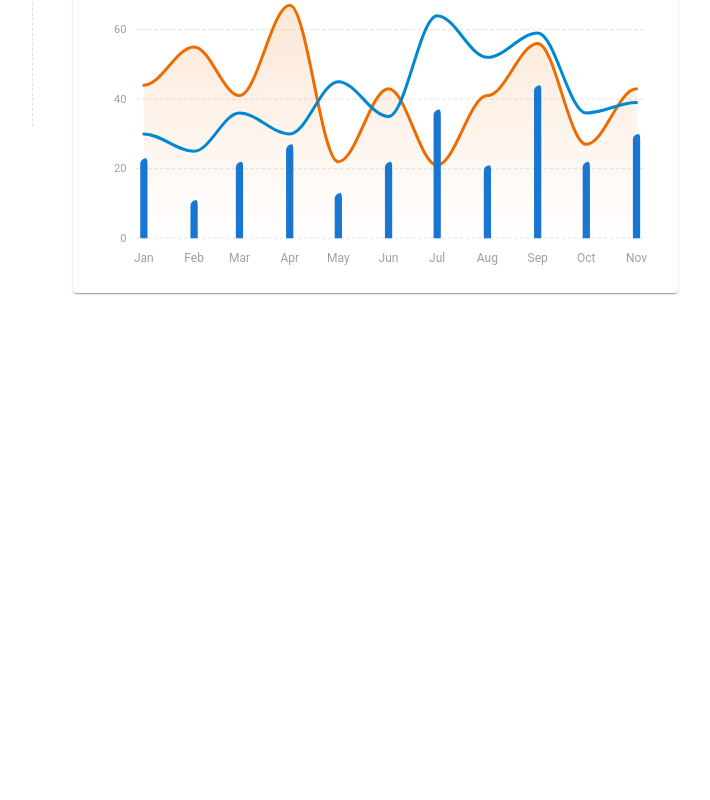
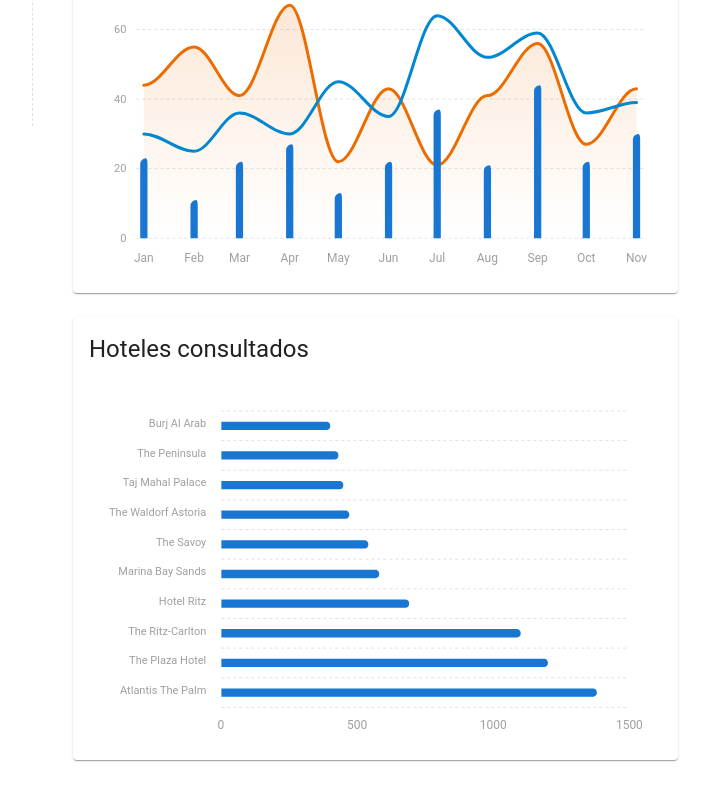
Before and after one commit to JuanDavid1925/XYZ, a React (Create React App) app in the folder frontend/: page /dashboard/admin/app in a window 1280 px wide. Shown: the part 674-1474 px from the top of the page, without its empty margins (247-957 px from the left). Before the commit the page ends 1047 px from the top, so only its background shows below. Built offline with nearby package versions, Linux system fonts and the light colour scheme.

Commit message:
Continuación de reportes

```diff
--- a/frontend/src/pages/dashboardAppPage.js
+++ b/frontend/src/pages/dashboardAppPage.js
@@ -8,6 +8,7 @@
 import {
   AppWebsiteVisits,
   AppWidgetSummary,
+  AppConversionRates,
 
 } from '../sections/@dashboard/app';
 
@@ -76,7 +77,23 @@
             />
           </Grid>
 
-
+          <Grid item xs={12} md={6} lg={8}>
+            <AppConversionRates
+              title="Hoteles consultados"
+              chartData={[
+                { label: 'Burj Al Arab', value: 400 },
+                { label: 'The Peninsula ', value: 430 },
+                { label: 'Taj Mahal Palace', value: 448 },
+                { label: 'The Waldorf Astoria ', value: 470 },
+                { label: 'The Savoy ', value: 540 },
+                { label: 'Marina Bay Sands ', value: 580 },
+                { label: 'Hotel Ritz', value: 690 },
+                { label: 'The Ritz-Carlton ', value: 1100 },
+                { label: 'The Plaza Hotel', value: 1200 },
+                { label: 'Atlantis The Palm', value: 1380 },
+              ]}
+            />
+          </Grid>
 
 
 
--- /dev/null
+++ b/frontend/src/sections/@dashboard/app/appConversionRates.js
@@ -0,0 +1,50 @@
+import PropTypes from 'prop-types';
+import ReactApexChart from 'react-apexcharts';
+// @mui
+import { Box, Card, CardHeader } from '@mui/material';
+// utils
+import { fNumber } from '../../../utils/formatNumber';
+// components
+import { useChart } from '../../../components/chart';
+
+// ----------------------------------------------------------------------
+
+AppConversionRates.propTypes = {
+  title: PropTypes.string,
+  subheader: PropTypes.string,
+  chartData: PropTypes.array.isRequired,
+};
+
+export default function AppConversionRates({ title, subheader, chartData, ...other }) {
+  const chartLabels = chartData.map((i) => i.label);
+
+  const chartSeries = chartData.map((i) => i.value);
+
+  const chartOptions = useChart({
+    tooltip: {
+      marker: { show: false },
+      y: {
+        formatter: (seriesName) => fNumber(seriesName),
+        title: {
+          formatter: () => '',
+        },
+      },
+    },
+    plotOptions: {
+      bar: { horizontal: true, barHeight: '28%', borderRadius: 2 },
+    },
+    xaxis: {
+      categories: chartLabels,
+    },
+  });
+
+  return (
+    <Card {...other}>
+      <CardHeader title={title} subheader={subheader} />
+
+      <Box sx={{ mx: 3 }} dir="ltr">
+        <ReactApexChart type="bar" series={[{ data: chartSeries }]} options={chartOptions} height={364} />
+      </Box>
+    </Card>
+  );
+}
--- a/frontend/src/sections/@dashboard/app/index.js
+++ b/frontend/src/sections/@dashboard/app/index.js
@@ -1,2 +1,3 @@
 export { default as AppWidgetSummary } from './appWidgetSummary';
 export { default as AppWebsiteVisits } from './appWebSiteVisits';
+export { default as AppConversionRates } from './appConversionRates';
```
